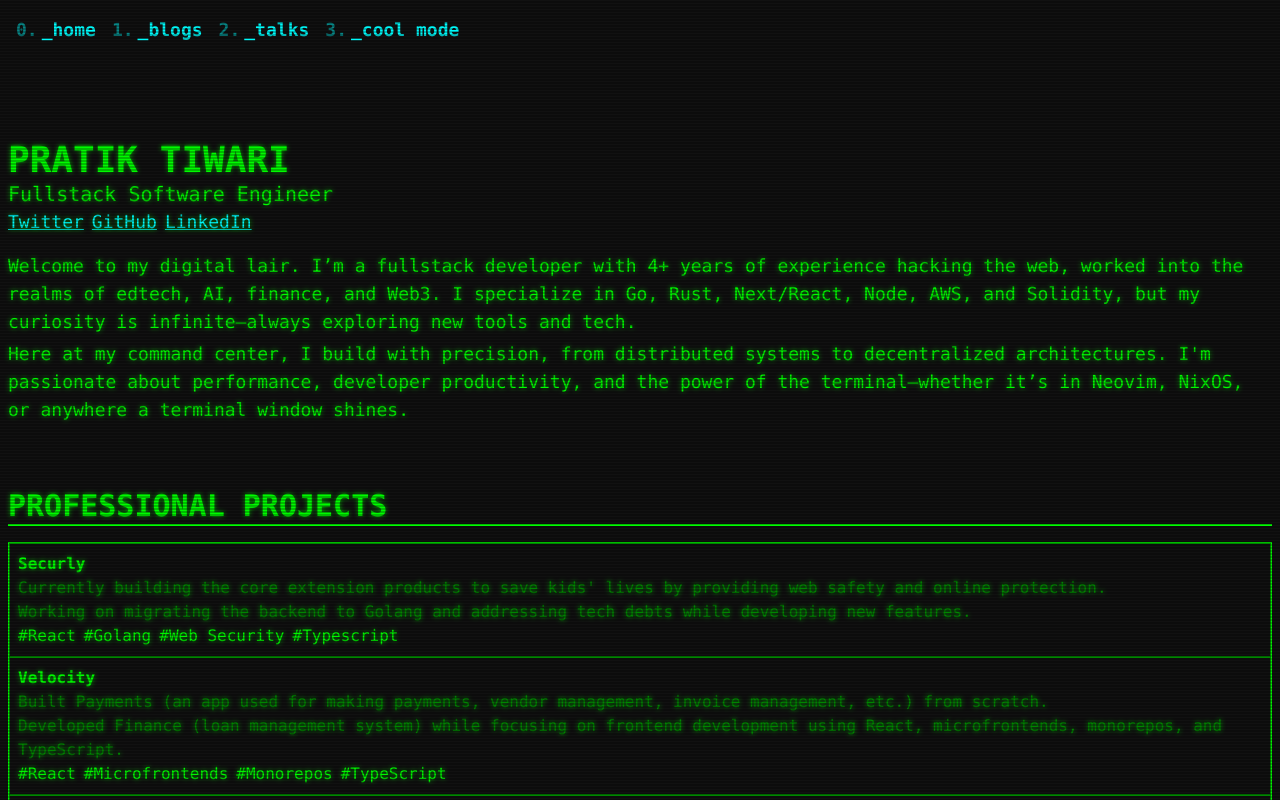
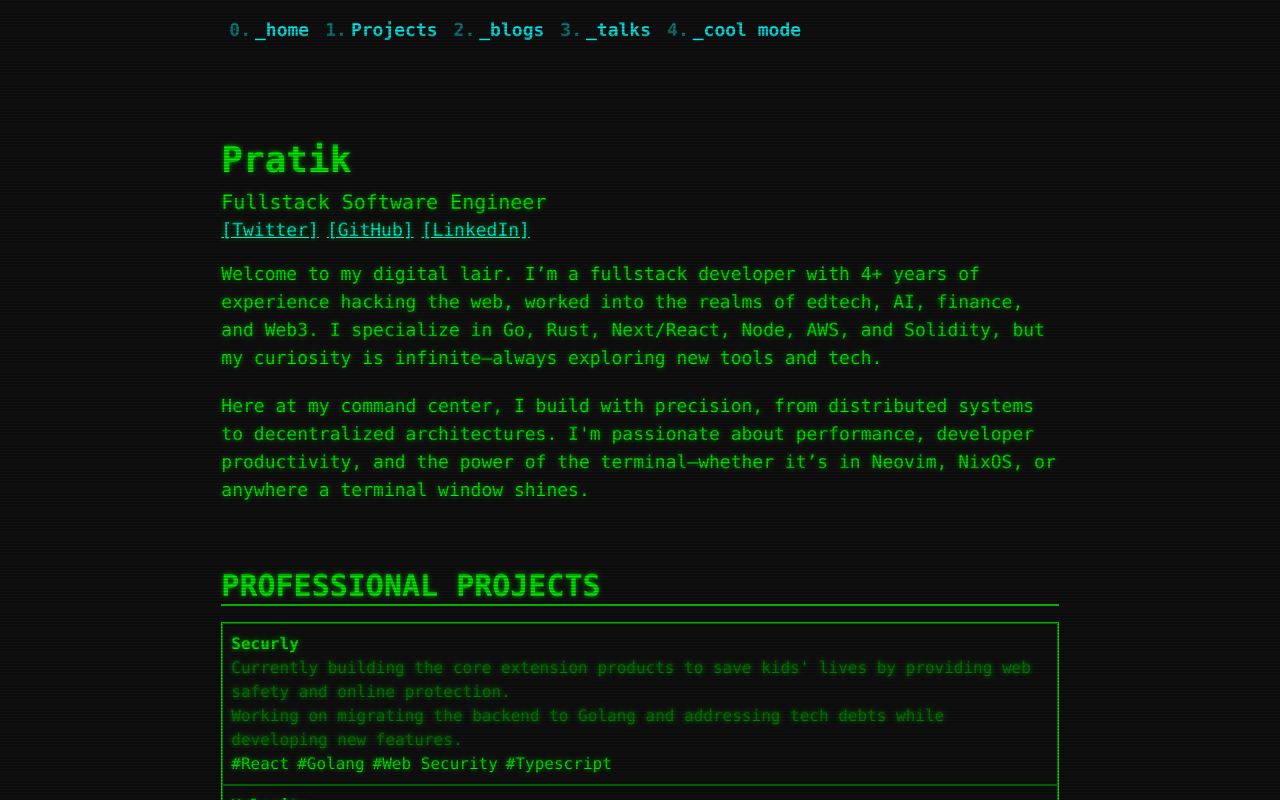
Before and after one commit to pratik-codes/Portfolios, a Next.js app: page /home in a window 1280 px wide. Shown: the top 800 px of the page. Built offline with nearby package versions, Linux system fonts and the light colour scheme.

Commit message:
feat: made some changes to hero section

```diff
--- a/app/blogs/page.tsx
+++ b/app/blogs/page.tsx
@@ -13,7 +13,7 @@ const Blogs = () => {
       <hr className="border border-[#00ff00] mb-4" />
       <div className="border border-[#00ff00]">
         {PortfolioData.Blogs.map((blog, index: number) => (
-          <div key={index} className="w-full hover:bg-zinc-900 p-0 border border-[#008800] p-2">
+          <div key={index} className="w-full hover:bg-zinc-900 p-0 border border-[#008800]">
             <Link target="_blank" href={blog.url} key={index}>
               <div className="crt-text font-bold text-[#00ff00]">{blog.title}</div>
               <div className="crt-text font-bold text-[#008800]">{blog.description}</div>
--- a/app/components/home/hero.tsx
+++ b/app/components/home/hero.tsx
@@ -7,18 +7,21 @@ export default function Home() {
     <div className="w-full text-[#00ff00] font-mono relative overflow-hidden p-2 mb-[20rem]">
       {/* Header */}
       <header className="mt-[4rem]">
-        <h1 className="text-4xl lg:text-4xl font-bold crt-text">PRATIK TIWARI</h1>
+        <div>
+        </div>
+        <div>
+          <h1 className="text-4xl lg:text-4xl font-bold crt-text mb-2">Pratik</h1>
           <p className="crt-text text-xl">Fullstack Software Engineer</p>
           <div className="mb-4 flex space-x-2 text-[0.1rem]">
             {PortfolioData.links.map((social, index) => (
               <Link target="_blank" href={social.url} key={index} className="text-[1.02rem] crt-text text-[#0ff] underline text-lg hover:text-[#b4f9f8]">{social.name}<br /></Link>
-          ))
-          }
+            ))}
           </div>
           <div className="crt-text text-lg">
             {PortfolioData.about.map((line, index) => (
-            <p key={index} className="mb-1">{line}<br /></p>
+              <p key={index} className="mb-5">{line}<br /></p>
             ))}
+          </div>
         </div>
      </header>
 
--- a/app/components/navbar.tsx
+++ b/app/components/navbar.tsx
@@ -11,12 +11,15 @@ export default function Navbar() {
                               _home
                          </NavItem>
                          <NavItem href="/blogs" number={1} blank={false}>
+                            Projects
+                         </NavItem>
+                         <NavItem href="/blogs" number={2} blank={false}>
                               _blogs
                          </NavItem>
-                         <NavItem href="talks" number={2} blank={false}>
+                         <NavItem href="talks" number={3} blank={false}>
                               _talks
                          </NavItem>
-                         <NavItem href="https://tiwaripratik.com/" number={3} blank={false}>
+                         <NavItem href="https://tiwaripratik.com/" number={4} blank={false}>
                               _cool mode
                          </NavItem>
                     </div>
--- a/app/globals.css
+++ b/app/globals.css
@@ -18,7 +18,7 @@ body {
   color: var(--foreground);
   font-family: Arial, Helvetica, sans-serif;
   background: #111;
-  overflow: hidden;
+  overflow: auto;
 
 }
 
--- a/app/home/page.tsx
+++ b/app/home/page.tsx
@@ -4,7 +4,7 @@ import Hero from "@/app/components/home/hero";
 
 const Home = () => {
      return (
-    <div className="h-screen w-screen overflow-x-hidden overflow-y-scroll">
+    <div className="h-screen lg:w-8/12 mx-auto">
           <Navbar />
           <Hero />
     </div>
--- a/app/lib/data.ts
+++ b/app/lib/data.ts
@@ -46,15 +46,15 @@ export const PortfolioData: PortfolioDataType = {
      ],
      links: [
           {
-               name: "Twitter",
+               name: "[Twitter]",
                url: "https://x.com/pratikcodes_",
           },
           {
-               name: "GitHub",
+               name: "[GitHub]",
                url: "https://github.com/pratik-codes",
           },
          {
-               name: "LinkedIn",
+               name: "[LinkedIn]",
                url: "",
           },
      ],
```
Lines whose indentation alone changed are shown as unchanged.
